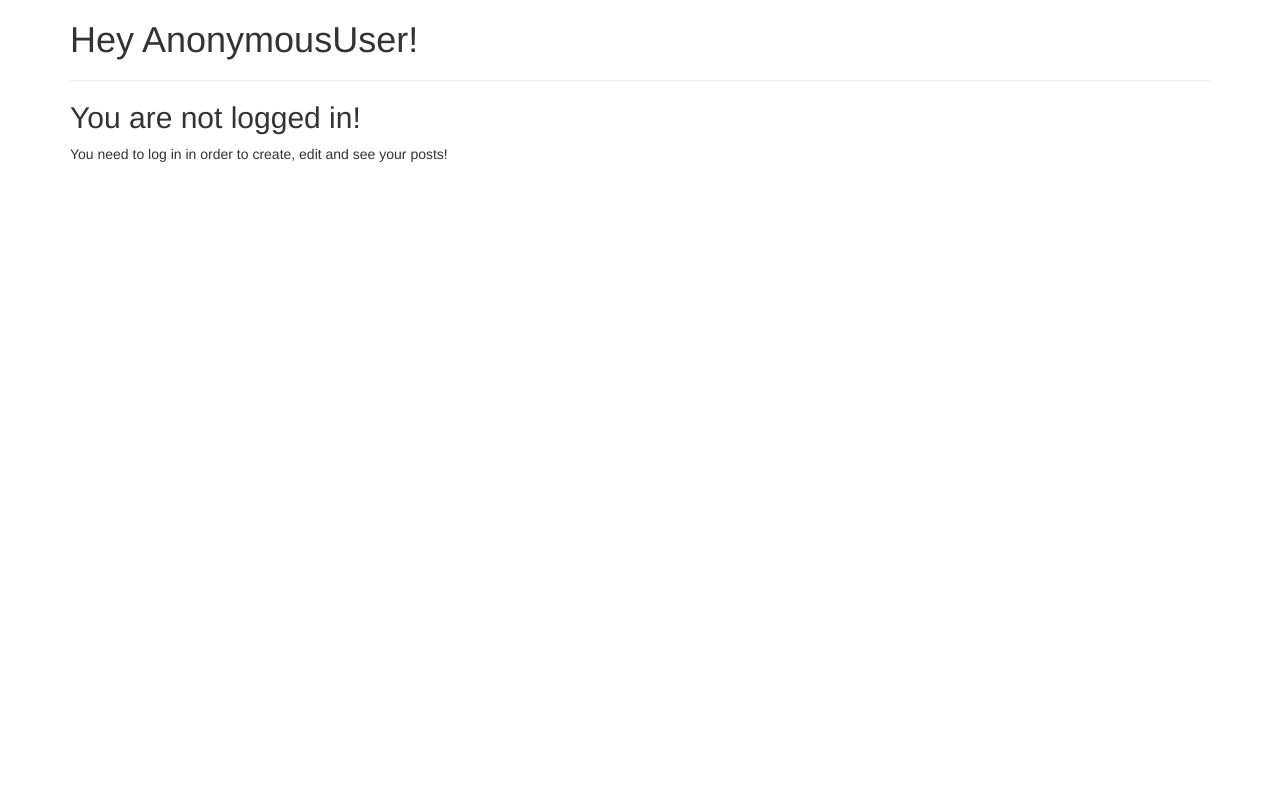
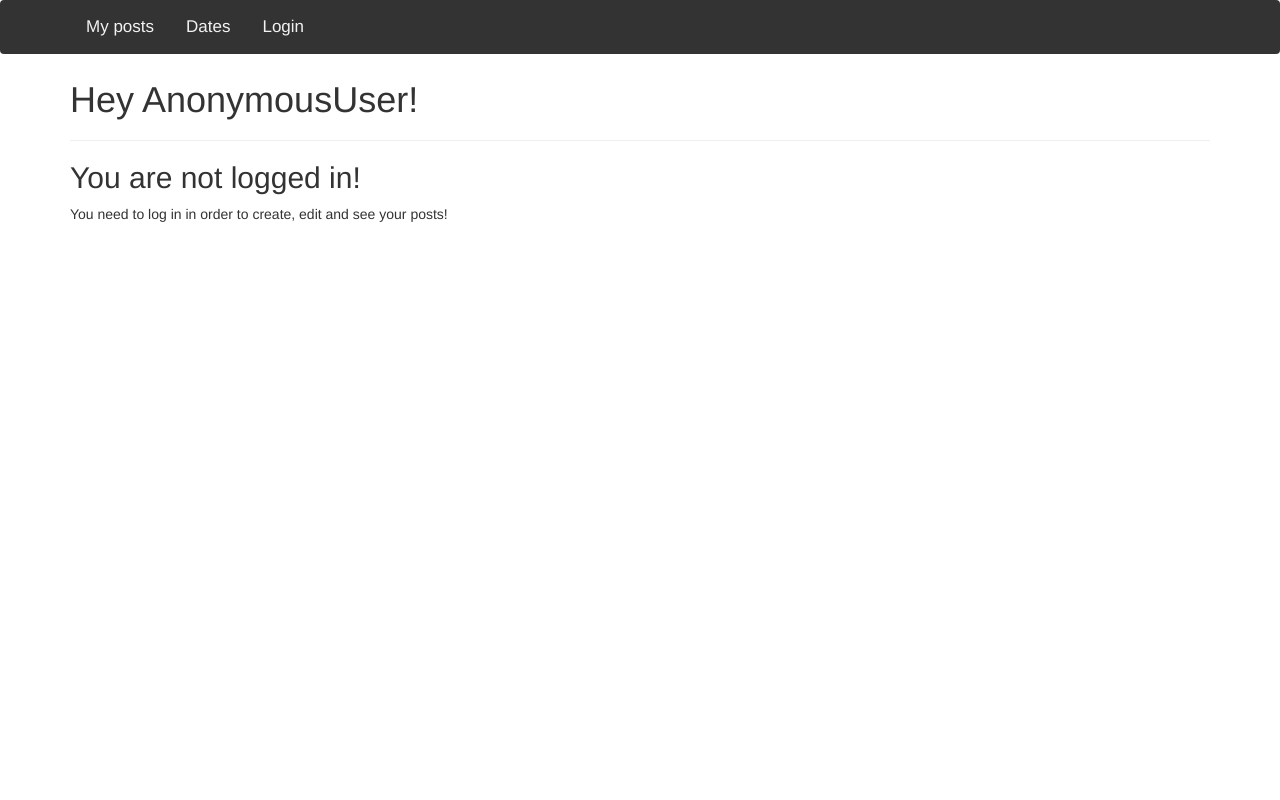
Before and after one commit to AlexInntekt/djangoDocsPlaying, a Django app: page / in a window 1280 px wide. Run offline with Django 3.2, Linux system fonts and the light colour scheme; some libraries are stand-ins or nearby versions.

Commit message:
I added a menu.

```diff
--- a/blog/templates/blog/display.html
+++ b/blog/templates/blog/display.html
@@ -12,7 +12,7 @@
 <script src="https://maxcdn.bootstrapcdn.com/bootstrap/3.3.7/js/bootstrap.min.js" integrity="sha384-Tc5IQib027qvyjSMfHjOMaLkfuWVxZxUPnCJA7l2mCWNIpG9mGCD8wGNIcPD7Txa" crossorigin="anonymous"></script>
     </head>
 
-
+   {% include 'blog/header.html' %}
 
     <body>
     <div class="container">
--- a/blog/templates/blog/display_dates.html
+++ b/blog/templates/blog/display_dates.html
@@ -12,11 +12,14 @@
 <script src="https://maxcdn.bootstrapcdn.com/bootstrap/3.3.7/js/bootstrap.min.js" integrity="sha384-Tc5IQib027qvyjSMfHjOMaLkfuWVxZxUPnCJA7l2mCWNIpG9mGCD8wGNIcPD7Txa" crossorigin="anonymous"></script>
     </head>
 
+   {% include 'blog/header.html' %}
 
 
     <body>
     <div class="container">
-
+        <br>
+        <br>
+        <br>
 
         {% for date in dates %}
 
--- /dev/null
+++ b/blog/templates/blog/header.html
@@ -0,0 +1,68 @@
+
+<link rel="stylesheet" href="https://maxcdn.bootstrapcdn.com/bootstrap/3.3.7/css/bootstrap.min.css">
+
+<!-- jQuery library -->
+<script src="https://ajax.googleapis.com/ajax/libs/jquery/3.3.1/jquery.min.js"></script>
+
+<!-- Latest compiled JavaScript -->
+<script src="https://maxcdn.bootstrapcdn.com/bootstrap/3.3.7/js/bootstrap.min.js"></script>
+
+<style>
+
+
+
+body {margin:0;}
+
+.navbar {
+  overflow: hidden;
+  background-color: #333;
+  position: fixed;
+  top: 0;
+  width: 100%;
+}
+
+.navbar a {
+  float: left;
+  display: block;
+  color: #f2f2f2;
+  text-align: center;
+  padding: 14px 16px;
+  text-decoration: none;
+  font-size: 17px;
+}
+
+.navbar a:hover {
+  background: #ddd;
+  color: black;
+}
+
+.main {
+  padding: 16px;
+  margin-top: 30px;
+  height: 1500px; /* Used in this example to enable scrolling */
+}
+</style>
+
+
+
+  <div class="navbar">
+    <div class='container'>
+      <a href="http://127.0.0.1:8000/">My posts</a>
+      <a href="http://127.0.0.1:8000/dates">Dates</a>
+      <a href="http://127.0.0.1:8000/login">Login</a>
+
+
+    </div>
+ </div>
+
+
+  path('', views.post_list, name='post_list'),
+  path('dates', views.display_date, name='display_date'),
+  path('display/<int:i>', views.displayInd, name='display'),
+
+  path('login', auth_views.login, {'template_name': 'blog/login.html'}),
+
+
+
+<br/>
+<br/>
--- a/blog/templates/blog/login.html
+++ b/blog/templates/blog/login.html
@@ -12,7 +12,7 @@
 <script src="https://maxcdn.bootstrapcdn.com/bootstrap/3.3.7/js/bootstrap.min.js" integrity="sha384-Tc5IQib027qvyjSMfHjOMaLkfuWVxZxUPnCJA7l2mCWNIpG9mGCD8wGNIcPD7Txa" crossorigin="anonymous"></script>
     </head>
 
-
+   {% include 'blog/header.html' %}
 
     <body>
     <div class="container">
--- a/blog/templates/blog/post_list.html
+++ b/blog/templates/blog/post_list.html
@@ -12,7 +12,7 @@
 <script src="https://maxcdn.bootstrapcdn.com/bootstrap/3.3.7/js/bootstrap.min.js" integrity="sha384-Tc5IQib027qvyjSMfHjOMaLkfuWVxZxUPnCJA7l2mCWNIpG9mGCD8wGNIcPD7Txa" crossorigin="anonymous"></script>
     </head>
 
-
+   {% include 'blog/header.html' %}
 
     <body>
     <div class="container">
```
Also changed, not shown: db.sqlite3.
